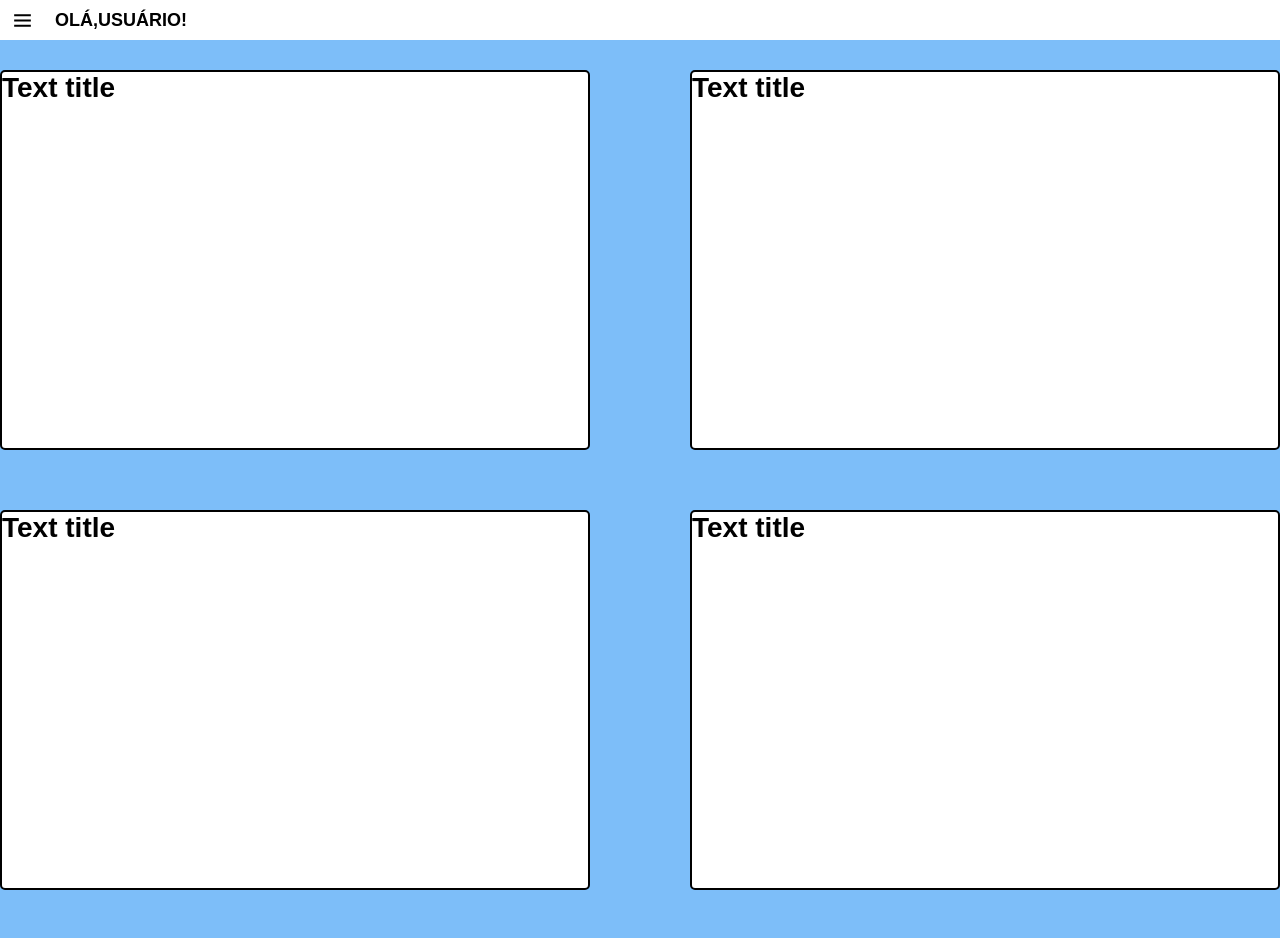
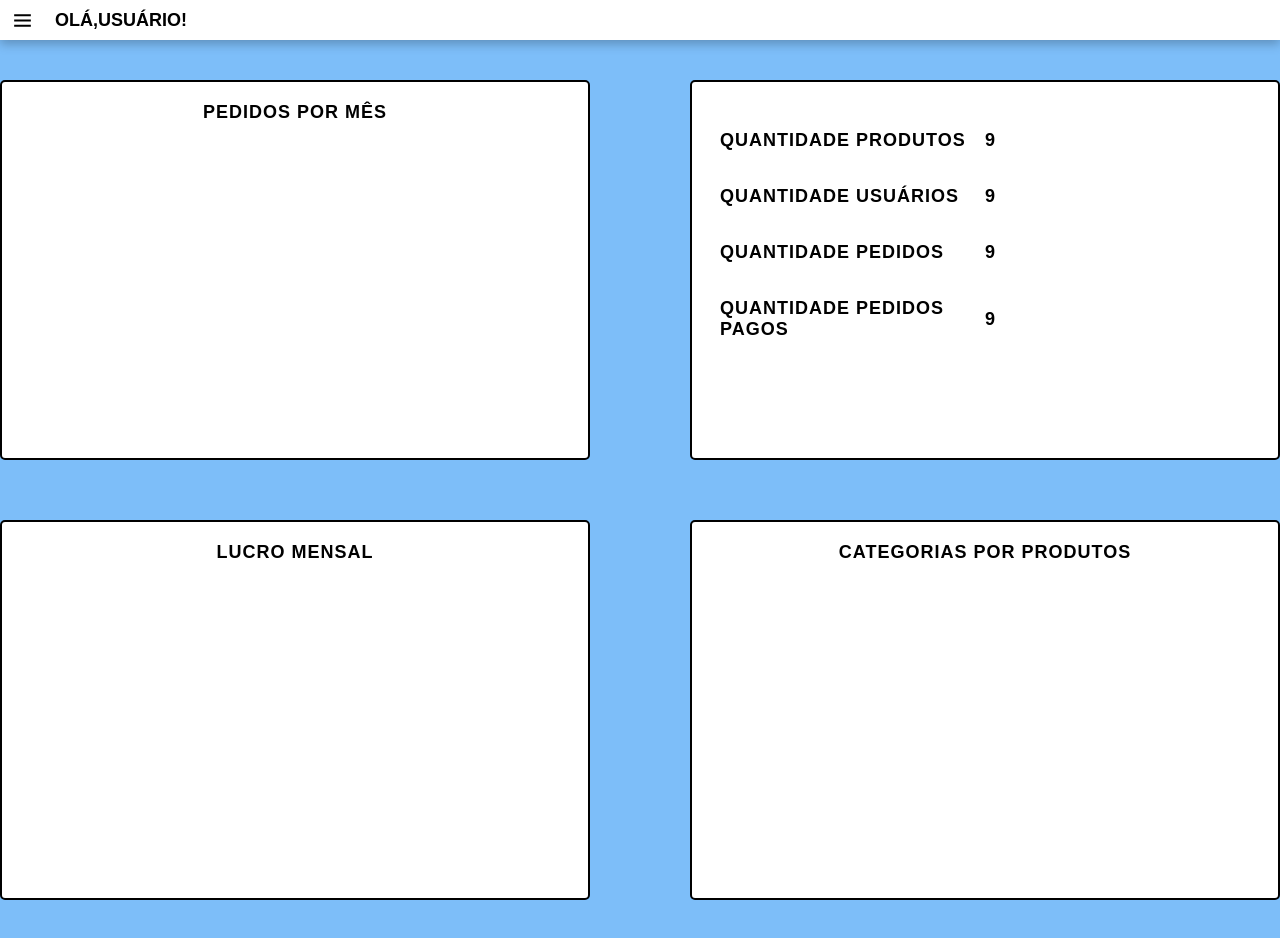
Before and after one commit to marcelo-oliveira-agamenon/ecommerce-admin, a React (Create React App) app: page /dashboard in a window 1280 px wide. Shown: the top 938 px of the page. Built offline with nearby package versions, Linux system fonts and the light colour scheme; a web font is replaced by a local one.

Commit message:
feat: new animations, change dashboard

```diff
--- a/package.json
+++ b/package.json
@@ -26,6 +26,7 @@
     "react-icons": "^4.2.0",
     "react-router-dom": "^5.2.0",
     "react-scripts": "^4.0.3",
+    "recharts": "^2.1.4",
     "typescript": "^4.3.5"
   },
   "scripts": {
@@ -40,6 +41,7 @@
     "@types/react": "^17.0.11",
     "@types/react-dom": "^17.0.8",
     "@types/react-router-dom": "^5.1.8",
+    "@types/recharts": "^1.8.20",
     "@typescript-eslint/eslint-plugin": "^4.28.4",
     "@typescript-eslint/parser": "^4.28.4",
     "eslint": "^7.31.0",
--- a/src/components/Header/style.scss
+++ b/src/components/Header/style.scss
@@ -7,6 +7,8 @@
   display: flex;
   align-items: center;
   padding: 0 10px;
+  position: fixed;
+  box-shadow: 0 4px 10px 0 rgba($color: $fourth-color, $alpha: 0.25);
 
   svg {
     margin-right: 20px;
--- a/src/components/Sidebar/style.scss
+++ b/src/components/Sidebar/style.scss
@@ -46,6 +46,25 @@
       text-transform: uppercase;
       font-weight: 800;
     }
+
+    &:hover {
+      background-color: $primary-color;
+      border-radius: 125px;
+      transform: translateX(18px);
+      padding: 1px 2px 1px 8px;
+      transition: all 0.5s ease-in;
+
+      a,
+      span {
+        color: $third-color;
+        transition: all 1.3s;
+      }
+
+      path {
+        color: $third-color;
+        transition: all 1.3s;
+      }
+    }
   }
 }
 
--- a/src/pages/Dashboard/index.tsx
+++ b/src/pages/Dashboard/index.tsx
@@ -1,17 +1,8 @@
 import React, { useState } from 'react';
+// import { BarChart } from 'recharts';
 import { Loading } from '../../components';
 
 import './style.scss';
-
-interface IDashboardTile {
-  title: string;
-}
-
-const DashboardTile = ({ title }: IDashboardTile) => (
-  <div className="tile">
-    <h1>{title}</h1>
-  </div>
-);
 
 const Dashboard: React.FC = () => {
   const [loading, _] = useState<boolean>(false);
@@ -22,11 +13,37 @@ const Dashboard: React.FC = () => {
         <Loading size="bg" />
       ) : (
         <div className="grid">
-          {Array(4)
-            .fill(null)
-            .map(() => (
-              <DashboardTile key="aa" title="Text title" />
-            ))}
+          <div className="tile">
+            <h1>Pedidos por mês</h1>
+          </div>
+
+          <div className="tile">
+            <div className="grid-list">
+              <h1>quantidade produtos</h1>
+
+              <h1>9</h1>
+
+              <h1>quantidade usuários</h1>
+
+              <h1>9</h1>
+
+              <h1>quantidade pedidos</h1>
+
+              <h1>9</h1>
+
+              <h1>quantidade pedidos pagos</h1>
+
+              <h1>9</h1>
+            </div>
+          </div>
+
+          <div className="tile">
+            <h1>Lucro mensal</h1>
+          </div>
+
+          <div className="tile">
+            <h1>categorias por produtos</h1>
+          </div>
         </div>
       )}
     </div>
--- a/src/pages/Dashboard/style.scss
+++ b/src/pages/Dashboard/style.scss
@@ -1,7 +1,7 @@
 @import '../../global/variables';
 
 #dashboard {
-  padding-top: 30px;
+  padding-top: 80px;
 
   .grid {
     display: grid;
@@ -12,14 +12,31 @@
   }
 
   .tile {
+    display: flex;
+    flex-direction: column;
+    align-items: center;
     background: $third-color;
-    border: 2px solid $fourth-color;
+    border: 2.5px solid $fourth-color;
     width: 100%;
     height: 380px;
     border-radius: 5px;
 
+    .grid-list {
+      @extend .grid;
+      width: 100%;
+      height: auto;
+      align-items: center;
+      margin: 0;
+      row-gap: 15px;
+      column-gap: 0;
+      padding: 28px;
+    }
+
     h1 {
-      margin: 0 auto;
+      font-size: $font-large;
+      letter-spacing: 1px;
+      text-transform: uppercase;
+      margin-top: 20px;
     }
   }
 }
```
Also changed, not shown: 1 other file (tests, documents, lock files or other folders).
